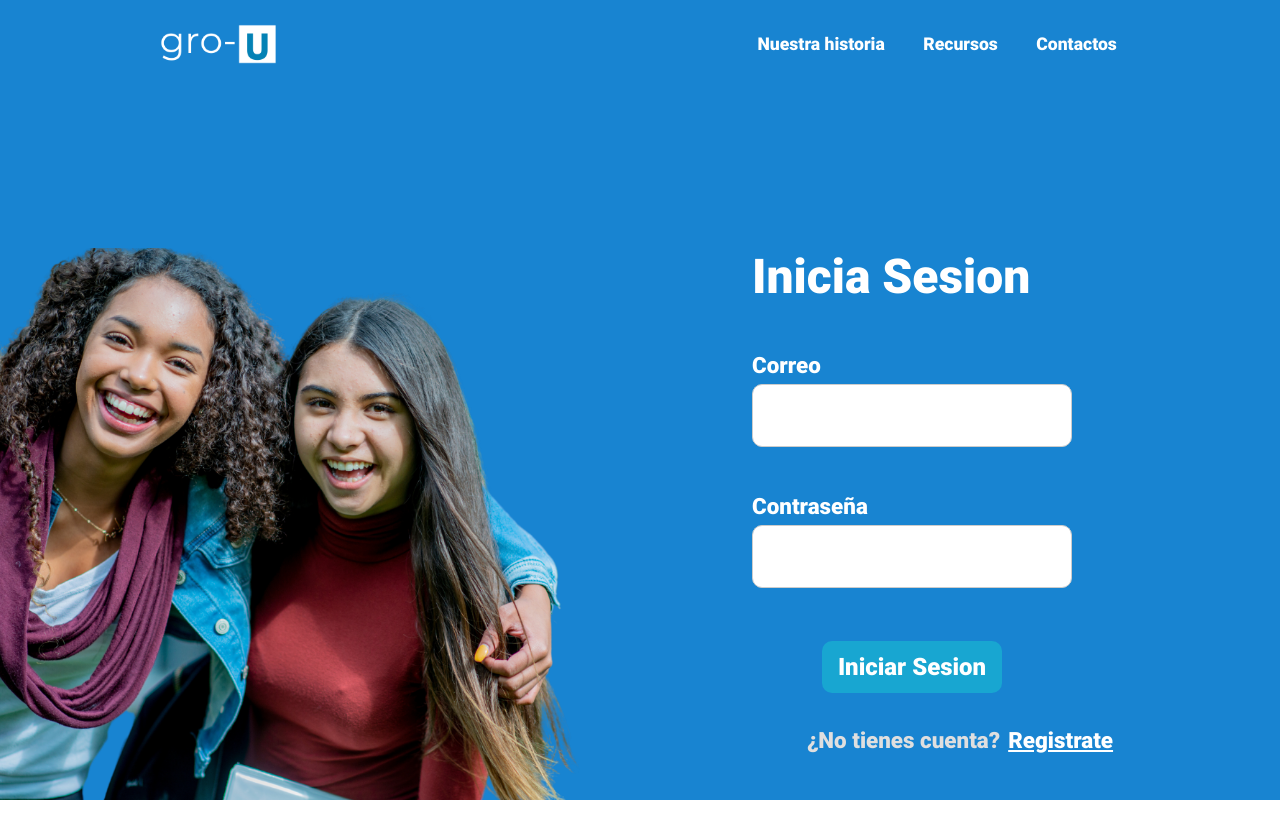
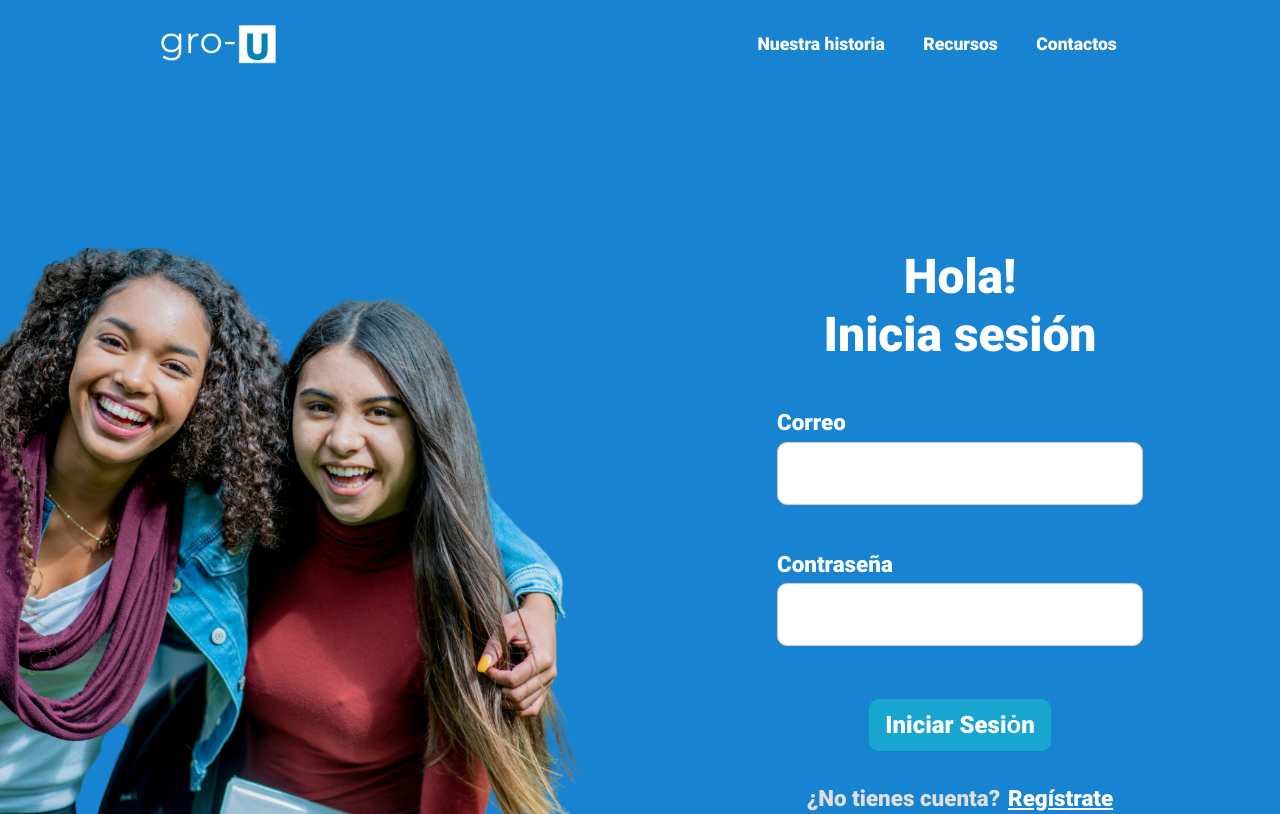
Before and after one commit to migueltico/grown_app, a Next.js app: page /sign-up in a window 1280 px wide. Built offline with nearby package versions, Linux system fonts and the light colour scheme.

Commit message:
Cambios menores con tildes

```diff
--- a/app/app.css
+++ b/app/app.css
@@ -170,6 +170,8 @@
 .pageSignUp > article:nth-child(2) {
   display: flex;
   flex-direction: column;
+  align-items: center;
+  justify-content: center;
   width: 40%;
   height: auto;
 }
@@ -179,8 +181,7 @@
   font-size: 3rem;
   font-weight: 500;
   color: var(--color-texto-accento);
-  text-align: left;
-  margin-left: 2rem;
+  text-align: center;
   line-height: 1.2;
   margin-bottom: 3rem;
 }
@@ -190,7 +191,7 @@
   flex-direction: column;
   height: auto;
   gap: 3rem;
-  padding: 0 8rem 0 2rem;
+  padding: 0 2rem 0 2rem;
   align-items: center;
   justify-content: center;
 }
--- a/app/globals.css
+++ b/app/globals.css
@@ -68,11 +68,13 @@ body {
   flex-wrap: wrap;
 }
 .btn-primary {
+  display: flex;
+  justify-content: center;
   font-size: 1.5rem;
   font-weight: 600;
+  text-align: center;
   color: var(--color-texto-accento);
   background-color: var(--color-primario);
-  text-align: left;
   &:hover {
     color: var(--color-texto-accento);
     background-color: var(--color-secundario);
@@ -181,7 +183,7 @@ label {
   background-color: transparent;
   font-size: 3rem;
   &:hover {
-	background-color: var(--color-primario);
-	text-decoration: none;
+    background-color: var(--color-primario);
+    text-decoration: none;
   }
 }
--- a/app/registro/page.js
+++ b/app/registro/page.js
@@ -11,7 +11,7 @@ const Registro = () => {
 					<p>
             ¿Ya tienes una cuenta?
 						<Link href="/sign-up" passHref>
-              Inicia Sesion
+              Inicia Sesión
 						</Link>
 					</p>
 					<form>
@@ -25,7 +25,7 @@ const Registro = () => {
 						</div>
 						<div className="form-group">
 							<label className="labelBlack">
-                Ingresa tu numero de telefono
+                Ingresa tu número de teléfono
 							</label>
 							<input type="tel" />
 						</div>
@@ -37,7 +37,7 @@ const Registro = () => {
 						</div>
 						<div className="form-group">
 							<label className="labelBlack">
-                Cual es tu objectivo en esta aplicacion?
+                Cuál es tu objetivo en esta aplicación?
 							</label>
 							<textarea type="text" />
 						</div>
--- a/app/sign-up/page.js
+++ b/app/sign-up/page.js
@@ -8,7 +8,7 @@ const SignUp = () => {
 			<section className="pageSignUp">
 				<article></article>
 				<article>
-					<h1>Inicia Sesion</h1>
+					<h1>Hola!<br/> Inicia sesión</h1>
 					<form>
 						<div className="form-group">
 							<label className="labelWhite">Correo</label>
@@ -19,13 +19,13 @@ const SignUp = () => {
 							<input type="password" />
 						</div>
 						<Link href="/test" className="btn btn-login">
-              Iniciar Sesion
+              Iniciar Sesiȯn
 						</Link>
 					</form>
 					<p>
             ¿No tienes cuenta?
 						<Link href="/registro" passHref>
-              Registrate
+              Regístrate
 						</Link>
 					</p>
 				</article>
```
Also changed, not shown: app/carrera/[id]/[slug]/page.js (+4 -4 lines), app/components/Test.jsx (+11 -5 lines), public/images/universidades.png.
